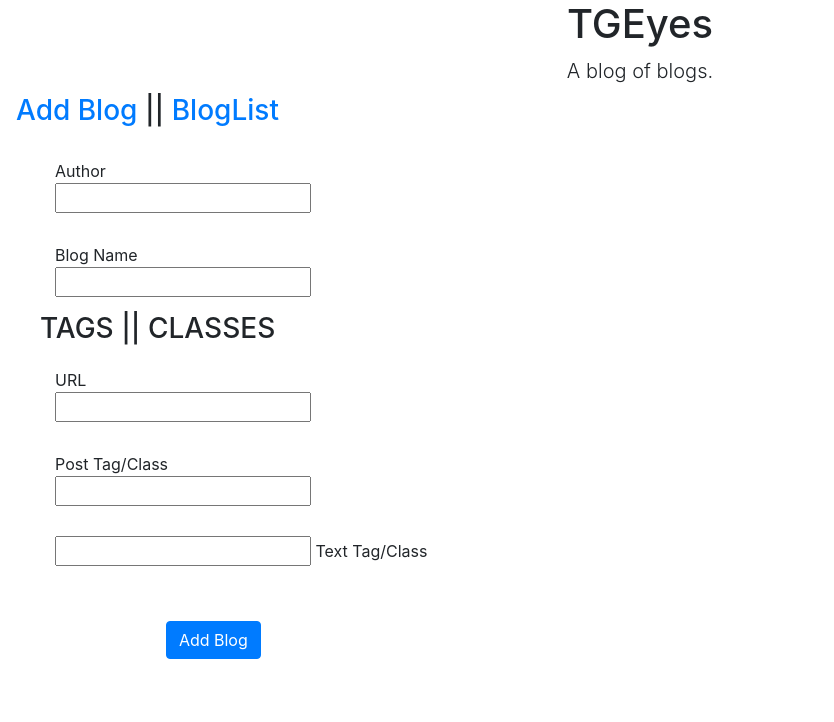
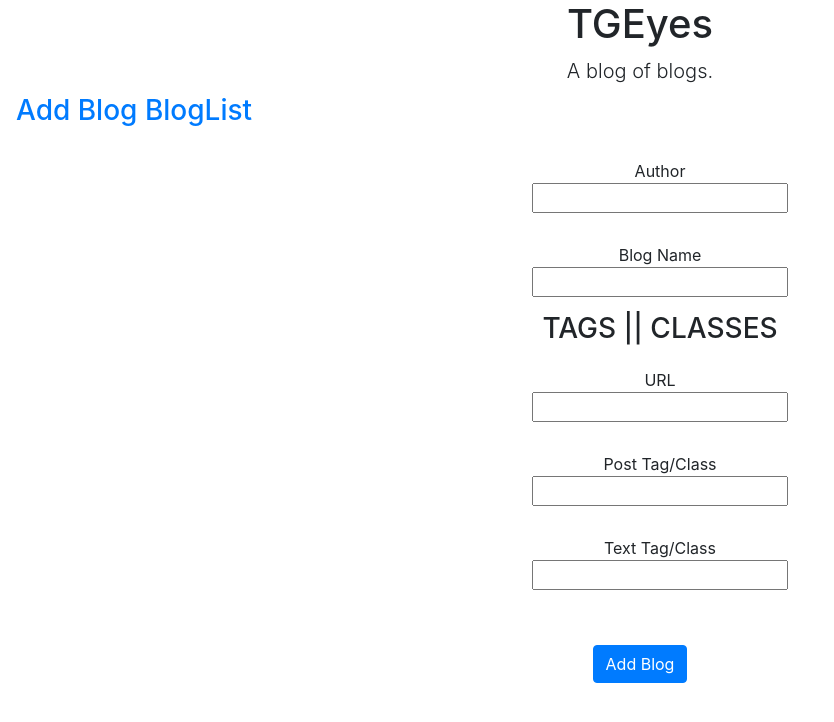
Before and after one commit to legalcodes/TGEyes, a website: page client/index.html at #!/addBlog in a window 1280 px wide. Shown: the whole page, without its empty margins (0-834 px from the left). Drawn offline with nearby package versions, Linux system fonts and the light colour scheme; some packages are replaced by stand-ins of ours; no server answers.

Commit message:
Re-styled /addBlog

```diff
--- a/client/addBlog.html
+++ b/client/addBlog.html
@@ -2,9 +2,11 @@
 
     <!-- <div>{{ addText }}</div> -->
 <div class="row-fluid">
+
   <div class="span4"></div >
+
+  <center>
     <div class="span4">
-
       <form id="blogForm">
         <ul>
           <li><div>Author</div><div><input ng-model="blog.author"></input></div></li>
@@ -12,20 +14,16 @@
             <h3>TAGS || CLASSES</h3>
           <li><div>URL</div><div><input ng-model="blog.url"></input></div></li>
           <li><div>Post Tag/Class</div><div><input ng-model="tags.post"></input></div></li>
-        <li><input ng-model="tags.text"></input> Text Tag/Class</li><br>
+          <li><div>Text Tag/Class</div><div><input ng-model="tags.text"></input></div></li><br>
         </ul>
       </form>
 
       <div class="col-md-4 text-center">
-
         <button class="btn btn-primary center-block" ng-click="storeBlog(blog, tags)">Add Blog</button>
-
       </div>
-
     </div>
-
+  </center>
   <div class="span4"></div>
-
 <div
 
 
--- a/client/index.html
+++ b/client/index.html
@@ -32,9 +32,8 @@
 
     <div class="navbar">
       <div class="navbar-inner">
-        <!-- <a class="brand" href="#">Blog List</a> -->
       <div class = "text-center">
-          <h3><a ui-sref="addBlog" >Add Blog</a> ||
+          <h3><a ui-sref="addBlog" >Add Blog</a>
           <a ui-sref="viewBlogs">BlogList</a></h3>
       </div>
       </div>
```
Lines whose indentation alone changed are shown as unchanged.
